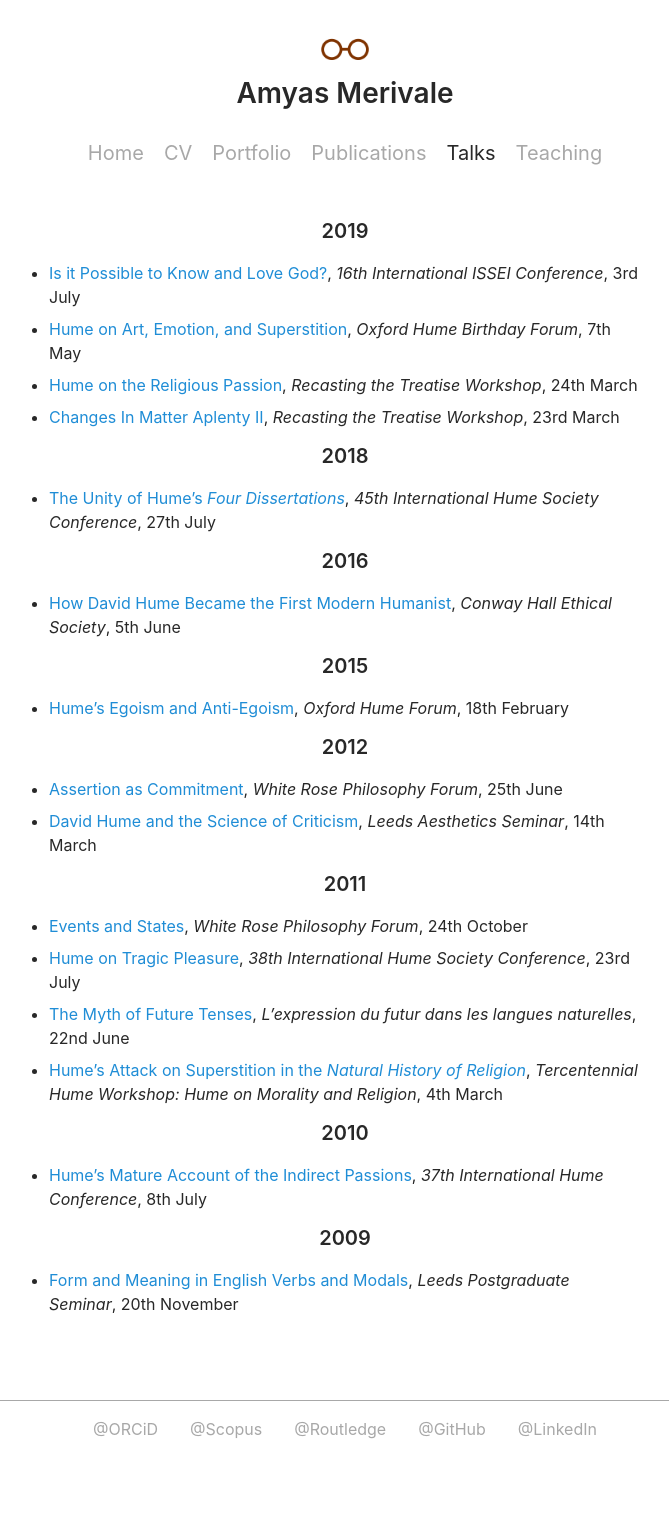
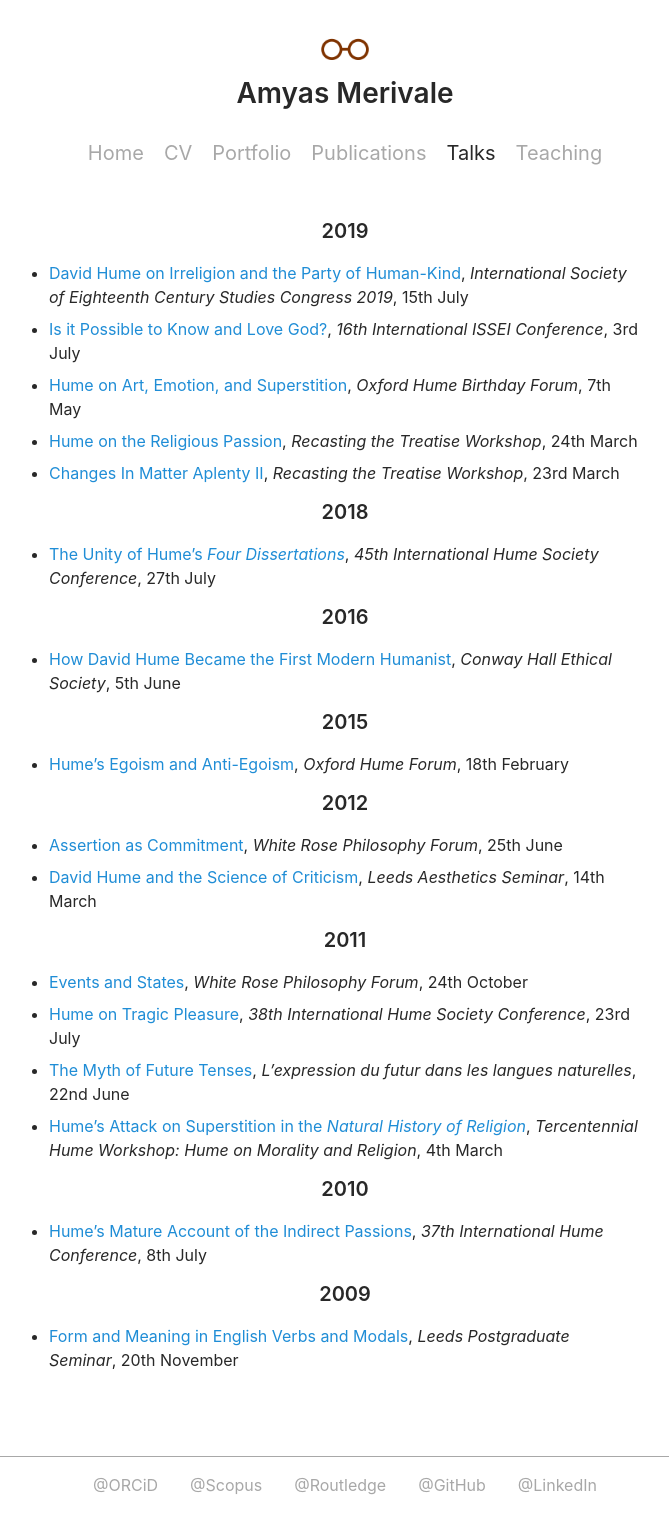
Before and after one commit to merivale/merivale.github.io, a Jekyll site: the page built from talks/index.md, in a window 1280 px wide. Shown: the whole page, without its empty margins (295-964 px from the left). Built offline with Jekyll 4.4.1, drawn with Linux system fonts in a browser that asks for light colours; before the commit the page ends 1457 px from its top, so only the background shows below that.

Commit message:
added isecs talk

```diff
--- a/_data/talks.yml
+++ b/_data/talks.yml
@@ -1,4 +1,9 @@
 2019:
+  irreligion-and-human-kind:
+    title: "David Hume on Irreligion and the Party of Human-Kind"
+    event: "International Society of Eighteenth Century Studies Congress 2019"
+    location: "Edinburgh"
+    date: "15th July"
   know-and-love-god:
     title: "Is it Possible to Know and Love God?"
     subtitle: "The Case of John Norris and Mary Astell"
--- /dev/null
+++ b/talks/2019/irreligion-and-human-kind.html
@@ -0,0 +1,127 @@
+---
+layout: presentation
+year: 2019
+talk: irreligion-and-human-kind
+---
+<section>
+  <blockquote>
+    <p>Like most new Authors, I must confess, I feel some Anxiety concerning the Success of my Work: But one Thing makes me more secure, That the <span class="smallcaps">Reader</span> may condemn my Abilities, but, I hope, will approve of my Moderation and Impartiality in my Method of handling <span class="smallcaps">Political Subjects</span>: And as long as my Moral Character is in Safety, I can, with less Concern, abandon my Learning and Capacity to the most severe Censure and Examination. Public Spirit, methinks, shou'd engage us to love the Public, and to bear an equal Affection to all our Country-Men; not to hate one Half of them, under Colour of loving the Whole. This <span class="smallcaps">Party-Rage</span> I have endeavour'd to repress, as far as possible; and I hope this Design will be acceptable to the moderate of both Parties; at the same Time, that, perhaps, it may displease the Bigots of both.</p>
+    <cite>Ad1741</cite>
+  </blockquote>
+</section>
+
+<section class="splash">
+  <h1>1. Religious Scepticism</h1>
+  <h1>2. Priestcraft and Religious Zeal</h1>
+  <h1>3. The Monkish Virtues</h1>
+  <h1>4. Humanity and the Party of Human-Kind</h1>
+</section>
+
+<section>
+  <h1>1. Religious Scepticism</h1>
+  <blockquote>
+    <p>The whole is a riddle, an ænigma, an inexplicable mystery. Doubt, uncertainty, suspence of judgment appear the only result of our most accurate scrutiny, concerning this subject. But such is the frailty of human reason, and such the irresistible contagion of opinion, that even this deliberate doubt could scarcely be upheld; did we not enlarge our view, and opposing one species of superstition to another, set them a quarrelling; while we ourselves, during their fury and contention, happily make our escape, into the calm, though obscure, regions of philosophy.</p>
+    <cite>NHR 15.13</cite>
+  </blockquote>
+</section>
+
+<section>
+  <h1>1. Religious Scepticism</h1>
+  <blockquote>
+    <p>All religious systems, it is confessed, are subject to great and insuperable difficulties. Each disputant triumphs in his turn; while he carries on an offensive war, and exposes the absurdities, barbarities, and pernicious tenets of his antagonist. But all of them, on the whole, prepare a complete triumph for the Sceptic; who tells them, that no system ought ever to be embraced with regard to such subjects: For this plain reason, that no absurdity ought ever to be assented to with regard to any subject. A total suspense of judgement is here our only reasonable resource. And if every attack, as is commonly observed, and no defence, among Theologians, is successful; how complete must be his victory, who remains always, with all mankind, on the offensive, and has himself no fixed station or abiding city, which he is ever, on any occasion, obliged to defend?</p>
+    <cite>DNR 8.12</cite>
+  </blockquote>
+</section>
+
+<section>
+  <h1>2. Priestcraft and Religious Zeal</h1>
+  <blockquote>
+    <p>While one sole object of devotion is acknowledged, the worship of other deities is regarded as absurd and impious. Nay, this unity of object seems naturally to require the unity of faith and ceremonies, and furnishes designing men with a pretence for representing their adversaries as profane, and the objects of divine as well as human vengeance. For as each sect is positive that its own faith and worship are entirely acceptable to the deity, and as no one can conceive, that the same being should be pleased with different and opposite rites and principles; the several sects fall naturally into animosity, and mutually discharge on each other that sacred zeal and rancour, the most furious and implacable of all human passions.</p>
+    <cite>NHR 9.1</cite>
+  </blockquote>
+</section>
+
+<section>
+  <h1>2. Priestcraft and Religious Zeal</h1>
+  <blockquote>
+    <p>Most men are apt to bear a particular regard for members of their own profession; but as a lawyer, or physician, or merchant, does, each of them, follow out his business apart, the interests of men of these professions are not so closely united as the interests of clergymen of the same religion; where the whole body gains by the veneration, paid to their common tenets, and by the suppression of antagonists.</p>
+    <p>Few men can bear contradiction with patience; but the clergy too often proceed even to a degree of fury on this head: Because all their credit and livelihood depend upon the belief, which their opinions meet with; and they alone pretend to a divine and supernatural authority, or have any colour for representing their antagonists as impious and prophane. The <em>Odium Theologicum</em>, or Theological Hatred, is noted even to a proverb, and means that degree of rancour, which is the most furious and implacable.</p>
+    <cite>NC 6n6.5-6</cite>
+  </blockquote>
+</section>
+
+<section>
+  <h1>3. The Monkish Virtues</h1>
+  <blockquote>
+    <p>And as every quality, which is useful or agreeable to ourselves or others, is, in common life, allowed to be a part of personal merit; so no other will ever be received, where men judge of things by their natural, unprejudiced reason, without the delusive glosses of superstition and false religion. Celibacy, fasting, penance, mortification, self-denial, humility, silence, solitude, and the whole train of monkish virtues; for what reason are they every where rejected by men of sense, but because they serve to no manner of purpose; neither advance a man’s fortune in the world, nor render him a more valuable member of society; neither qualify him for the entertainment of company, nor encrease his power of self-enjoyment? We observe, on the contrary, that they cross all these desirable ends; stupify the understanding and harden the heart, obscure the fancy and sour the temper. We justly, therefore, transfer them to the opposite column, and place them in the catalogue of vices; nor has any superstition force sufficient among men of the world, to pervert entirely these natural sentiments. A gloomy, hair-brained enthusiast, after his death, may have a place in the calendar; but will scarcely ever be admitted, when alive, into intimacy and society, except by those who are as delirious and dismal as himself.</p>
+    <cite>EPM 9.3</cite>
+  </blockquote>
+</section>
+
+<section>
+  <h1>3. The Monkish Virtues</h1>
+  <blockquote>
+    <p>Where the deity is represented as infinitely superior to mankind, this belief, though altogether just, is apt, when joined with superstitious terror, to sink the human mind into the lowest submission and abasement, and to represent the monkish virtues of mortification, penance, humility, and passive suffering, as the only qualities which are acceptable to him.</p>
+    <cite>NHR 10.2</cite>
+  </blockquote>
+  <blockquote>
+    <p>The duties, which a man performs as a friend or parent, seem merely owing to his benefactor or children; nor can he be wanting to these duties, without breaking through all the ties of nature and morality. A strong inclination may prompt him to the performance: A sentiment of order and moral obligation joins its force to these natural ties: And the whole man, if truly virtuous, is drawn to his duty, without any effort or endeavour… The duties, which a man performs as a friend or parent, seem merely owing to his benefactor or children; nor can he be wanting to these duties, without breaking through all the ties of nature and morality. A strong inclination may prompt him to the performance: A sentiment of order and moral obligation joins its force to these natural ties: And the whole man, if truly virtuous, is drawn to his duty, without any effort or endeavour.</p>
+    <cite>NHR 14.6</cite>
+  </blockquote>
+</section>
+
+<section>
+  <h1>3. The Monkish Virtues</h1>
+  <blockquote>
+    <p>In such a remarkable contrast do these two men stand [Diogenes the philosophical enthusiast, and Pascal the superstitious mystic): Yet both of them have met with general admiration in their different ages, and have been proposed as models of imitation. Where then is the universal standard of morals, which you talk of? And what rule shall we establish for the many different, nay contrary sentiments of mankind?</p>
+    <p>An experiment, said I, which succeeds in the air, will not always succeed in a vacuum. When men depart from the maxims of common reason, and affect these artificial lives, as you call them, no one can answer to what will please or displease them. They are in a different element from the rest of mankind; and the natural principles of their mind play not with the same regularity, as if left to themselves, free from the illusions of religious superstition or philosophical enthusiasm.</p>
+    <cite>EPM D.56-57</cite>
+  </blockquote>
+</section>
+
+<section>
+  <h1>4. Humanity and the Party of Human-Kind</h1>
+  <blockquote>
+    <p>When a man denominates another his enemy, his rival, his antagonist, his adversary, he is understood to speak the language of self-love, and to express sentiments, peculiar to himself, and arising from his particular circumstances and situation. But when he bestows on any man the epithets of vicious or odious or depraved, he then speaks another language, and expresses sentiments, in which, he expects, all his audience are to concur with him. He must here, therefore, depart from his private and particular situation, and must chuse a point of view, common to him with others: He must move some universal principle of the human frame, and touch a string, to which all mankind have an accord and symphony. If he mean, therefore, to express, that this man possesses qualities, whose tendency is pernicious to society, he has chosen this common point of view, and has touched the principle of humanity, in which every man, in some degree, concurs…</p>
+    <cite>EPM 9.6</cite>
+  </blockquote>
+</section>
+
+<section>
+  <h1>4. Humanity and the Party of Human-Kind</h1>
+  <blockquote>
+    <p>But the sentiments, which arise from humanity, are not only the same in all human creatures, and produce the same approbation or censure; but they also comprehend all human creatures; nor is there any one whose conduct or character is not, by their means, an object, to every one, of censure or approbation…</p>
+    <cite>EPM 9.7</cite>
+  </blockquote>
+  <blockquote>
+    <p>What more, therefore, can we ask to distinguish the sentiments, dependant on humanity, from those connected with any other passion, or to satisfy us, why the former are the origin of morals, not the latter? Whatever conduct gains my approbation, by touching my humanity, procures also the applause of all mankind, by affecting the same principle in them: But what serves my avarice or ambition pleases these passions in me alone, and affects not the avarice and ambition of the rest of mankind… The distinction, therefore, between these species of sentiment being so great and evident, language must soon be moulded upon it, and must invent a peculiar set of terms, in order to express those universal sentiments of censure or approbation, which arise from humanity, or from views of general usefulness and its contrary. VIRTUE and VICE become then known: Morals are recognized…</p>
+    <cite>EPM 9.8</cite>
+  </blockquote>
+</section>
+
+<section>
+  <h1>4. Humanity and the Party of Human-Kind</h1>
+  <blockquote>
+    <p>From instances of popular tumults, seditions, factions, panics, and of all passions, which are shared with a multitude; we may learn the influence of society, in exciting and supporting any emotion; while the most ungovernable disorders are raised, we find, by that means, from the slightest and most frivolous occasions… What wonder then, that moral sentiments are found of such influence in life; though springing from principles, which may appear, at first sight, somewhat small and delicate? But these principles, we must remark, are social and universal: They form, in a manner, the <em>party</em> of human-kind against vice or disorder, its common enemy: And as the benevolent concern for others is diffused, in a greater or less degree, over all men, and is the same in all, it occurs more frequently in discourse, is cherished by society and conversation, and the blame and approbation, consequent on it, are thereby rouzed from that lethargy, into which they are probably lulled, in solitary and uncultivated nature.</p>
+    <cite>EPM 9.9</cite>
+  </blockquote>
+</section>
+
+<section>
+  <h1>4. Humanity and the Party of Human-Kind</h1>
+  <blockquote>
+    <p>And if every attack, as is commonly observed, and no defence, among Theologians, is successful; how complete must be his victory, who remains always, with all mankind, on the offensive, and has himself no fixed station or abiding city, which he is ever, on any occasion, obliged to defend?</p>
+    <cite>DNR 8.12</cite>
+  </blockquote>
+</section>
+
+<section>
+  <h2>Shameless Self-Promotion</h2>
+  <figure>
+    <img src="/assets/img/book.jpg">
+  </figure>
+  <div class="centre">
+    <p><a href="https://davidhume.org">https://davidhume.org</a></p>
+    <p><a href="https://englishphilosophy.org">https://englishphilosophy.org</a></p>
+  </div>
+</section>
```
